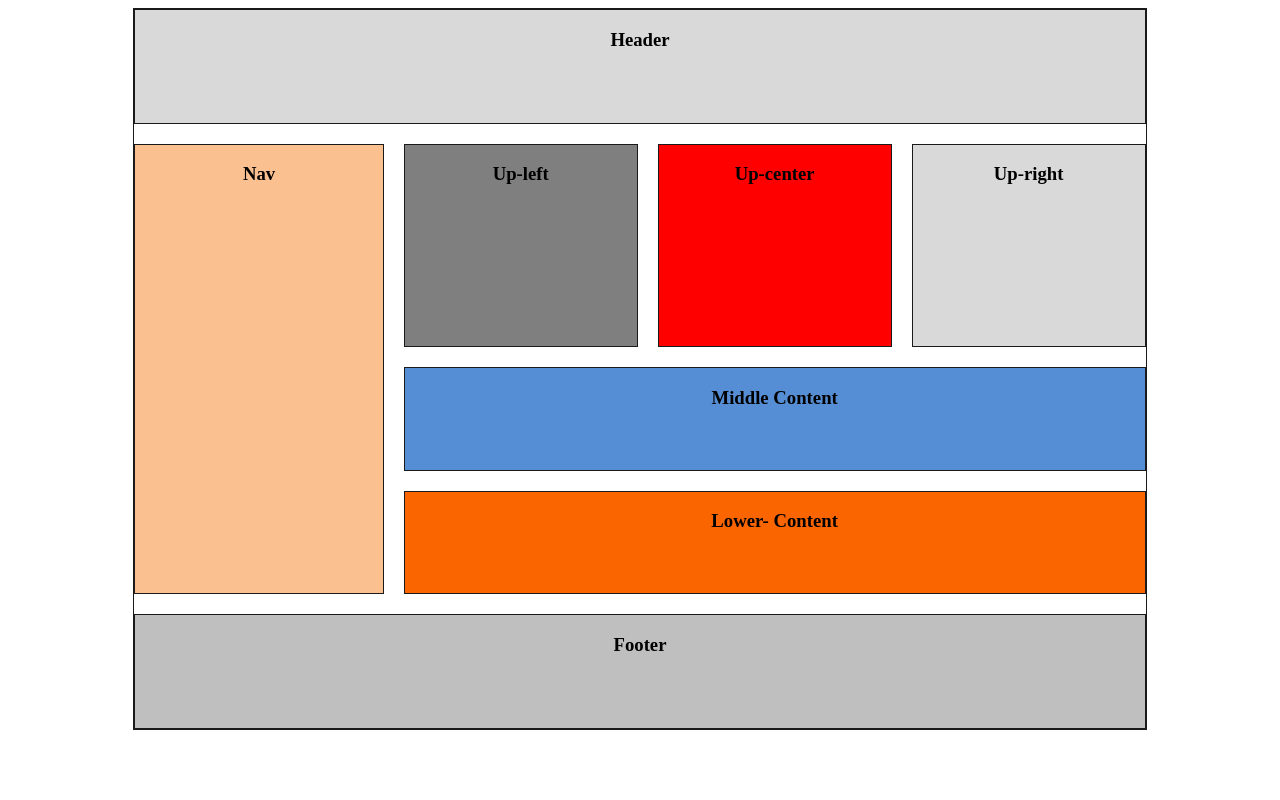
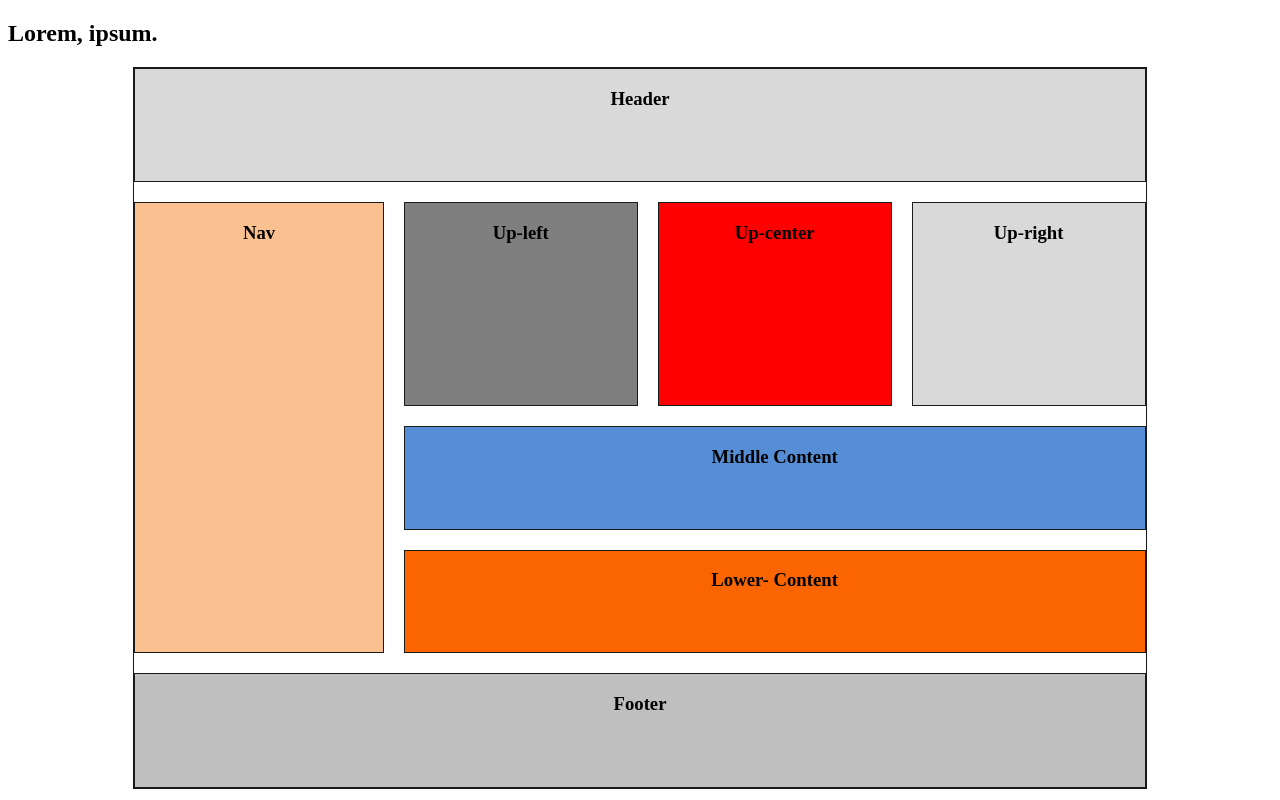
Before and after one commit to umarali-web-dev/test-lab, a plain HTML site: page index.html in a window 1280 px wide. Drawn offline with Linux system fonts and the light colour scheme.

Commit message:
add nabar

```diff
--- a/index.html
+++ b/index.html
@@ -10,6 +10,9 @@
 </head>
 
 <body>
+  <nav>
+    <h1>Lorem, ipsum.</h1>
+  </nav>
   <!-- <div class="container">
     <div class="header">Head</div>
     <div class="middle">
```
